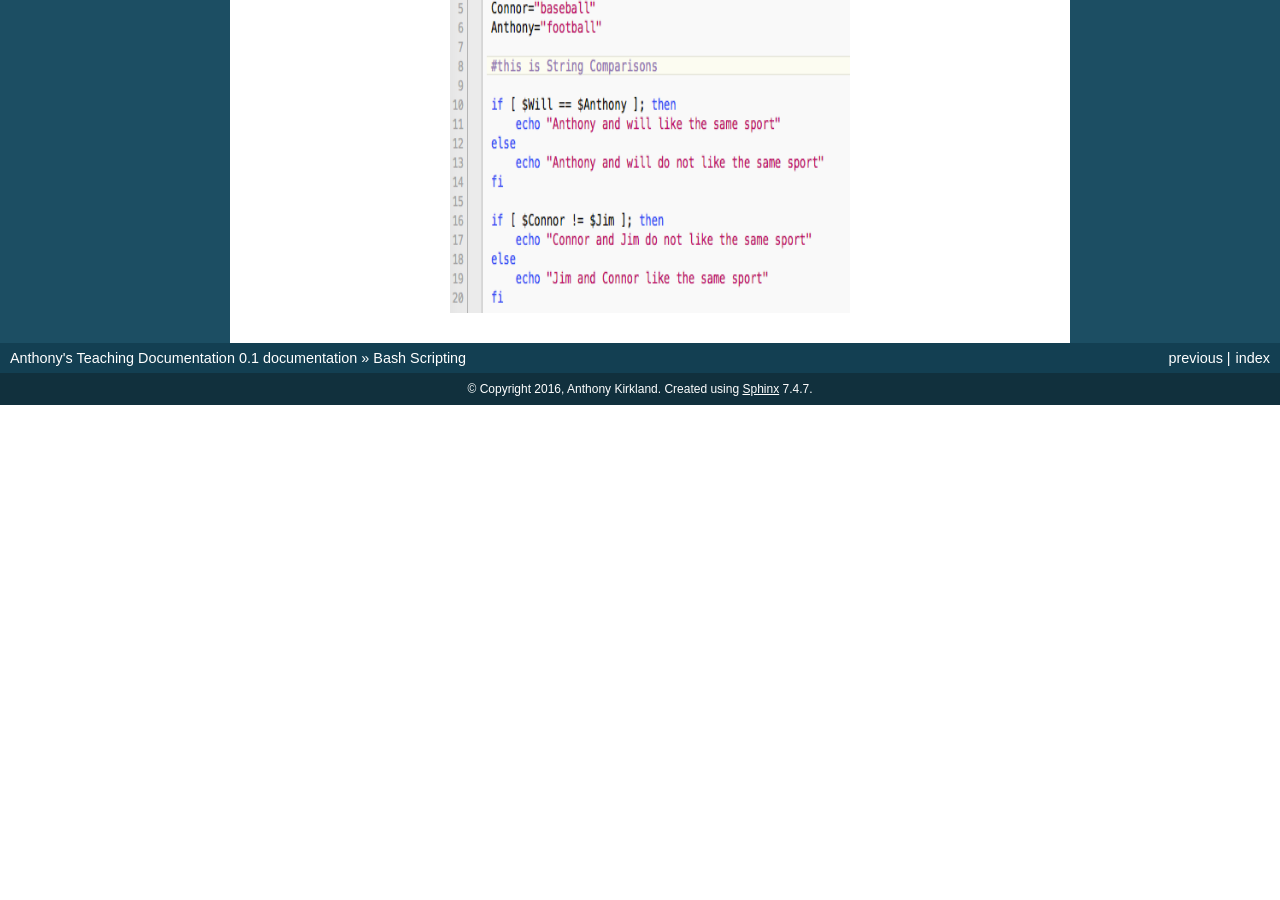
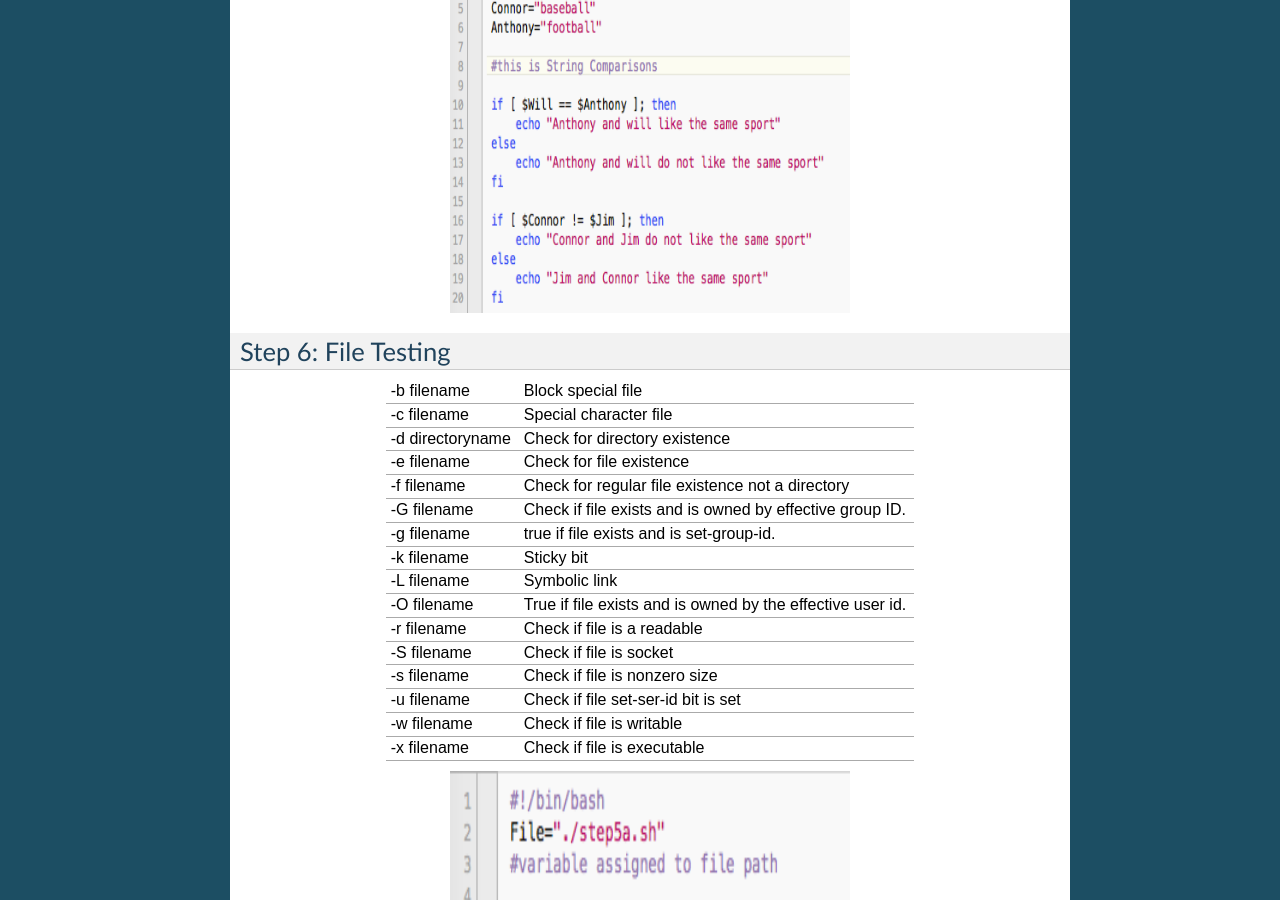
Before and after one commit to akirk616/Anthonys_Teaching_documentation, a Sphinx documentation site: the page built from source/bash.rst, in a window 1280 px wide and 900 px high, scrolled down 3790 px. Built offline with Sphinx 7.4.7, drawn with Linux system fonts in a browser that asks for light colours; pages that are not in the unit, such as notebooks, are missing from menus; before the commit the page ends 4195 px from its top, so only the background shows below that.

Commit message:
Update bash.rst

```diff
--- a/source/bash.rst
+++ b/source/bash.rst
@@ -110,3 +110,45 @@ Step 5: Comparisons
         :height: 400 px
         :width: 400 px
         :alt: Comparisons
+
+Step 6: File Testing
+--------------------
++------------------+------------------------------------------------------------+
+| -b filename      | Block special file                                         |
++------------------+------------------------------------------------------------+
+| -c filename      | Special character file                                     |
++------------------+------------------------------------------------------------+
+| -d directoryname | Check for directory existence                              |
++------------------+------------------------------------------------------------+
+| -e filename      | Check for file existence                                   |
++------------------+------------------------------------------------------------+
+| -f filename      | Check for regular file existence not a directory           |
++------------------+------------------------------------------------------------+
+| -G filename      | Check if file exists and is owned by effective group ID.   |
++------------------+------------------------------------------------------------+
+| -g filename      | true if file exists and is set-group-id.                   |
++------------------+------------------------------------------------------------+
+| -k filename      | Sticky bit                                                 |
++------------------+------------------------------------------------------------+
+| -L filename      | Symbolic link                                              |
++------------------+------------------------------------------------------------+
+| -O filename      | True if file exists and is owned by the effective user id. |
++------------------+------------------------------------------------------------+
+| -r filename      | Check if file is a readable                                |
++------------------+------------------------------------------------------------+
+| -S filename      | Check if file is socket                                    |
++------------------+------------------------------------------------------------+
+| -s filename      | Check if file is nonzero size                              |
++------------------+------------------------------------------------------------+
+| -u filename      | Check if file set-ser-id bit is set                        |
++------------------+------------------------------------------------------------+
+| -w filename      | Check if file is writable                                  |
++------------------+------------------------------------------------------------+
+| -x filename      | Check if file is executable                                |
++------------------+------------------------------------------------------------+
+
+.. image:: step6filetesting_rtd.png
+        :align: center
+        :height: 400 px
+        :width: 400 px
+        :alt: FileTesting
```
